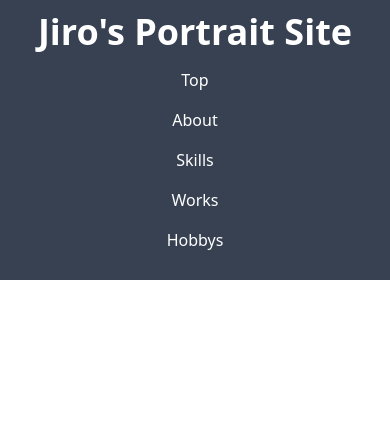
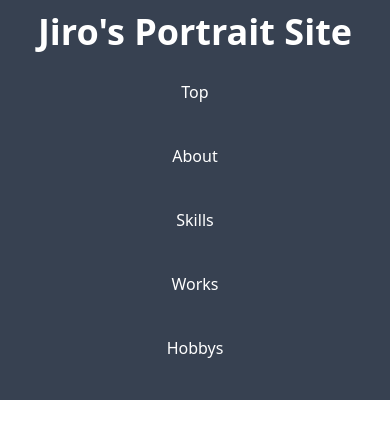
Before and after one commit to POD-azlamarhyu/portraitSite, a Next.js app: page /components/organisms/header in a window 390 px wide. Shown: the top 438 px of the page. Built offline with nearby package versions, Linux system fonts and the light colour scheme.

Commit message:
feature: add toppage images

```diff
--- a/pages/components/organisms/header.js
+++ b/pages/components/organisms/header.js
@@ -1,4 +1,4 @@
-import React from "react";
+
 import Link from "next/link";
 const webTitle = "Jiro's Portrait Site";
 
@@ -6,44 +6,44 @@ const Navbar = () =>{
     return(
         <div className="py-2">
             <ul className="flex flex-col items-center justify-center sm:flex-row md:justify-end sm:mt-2 sm:h-12">
-                <li className="text-white px-6 py-2 w-1/2 text-center hover:opacity-50 hover:bg-gray-400 sm:w-1/4 md:1/5 lg:w-1/6">
+                <li className="text-white px-6 py-2 w-1/2 text-center sm:w-1/4 md:1/5 lg:w-1/6">
                     <Link
                         href={"/components/organisms/top"}
                         as="/"
                     >
-                        <a className="align-middle block sm:text-xl md:text-2xl ">Top</a>
+                        <a className="p-3 align-middle block sm:text-xl md:text-2xl hover:opacity-50 hover:bg-gray-400">Top</a>
                     </Link>
                 </li>
-                <li className="text-white px-6 py-2 w-1/2 text-center hover:opacity-50 hover:bg-gray-400 sm:w-1/4 md:1/5 lg:w-1/6">
+                <li className="text-white px-6 py-2 w-1/2 text-center sm:w-1/4 md:1/5 lg:w-1/6">
                     <Link
                         href={"/components/organisms/about"}
                         as="/about"
                     >
-                        <a className="align-middle block sm:text-xl md:text-2xl">About</a>
+                        <a className="p-3 align-middle block sm:text-xl md:text-2xl hover:opacity-50 hover:bg-gray-400">About</a>
                     </Link>
                 </li>
-                <li className="text-white px-6 py-2 w-1/2 text-center hover:opacity-50 hover:bg-gray-400 sm:w-1/4 md:1/5 lg:w-1/6">
+                <li className="text-white px-6 py-2 w-1/2 text-center sm:w-1/4 md:1/5 lg:w-1/6">
                     <Link
                         href={"/components/organisms/skills"}
                         as="/skills"
                     >
-                        <a className="align-middle block sm:text-xl md:text-2xl">Skills</a>
+                        <a className="p-3 align-middle block sm:text-xl md:text-2xl hover:opacity-50 hover:bg-gray-400">Skills</a>
                     </Link>
                 </li>
-                <li className="text-white px-6 py-2 w-1/2 text-center hover:opacity-50 hover:bg-gray-400 sm:w-1/4 md:1/5 lg:w-1/6">
+                <li className="text-white px-6 py-2 w-1/2 text-center sm:w-1/4 md:1/5 lg:w-1/6">
                     <Link
                         href={"/components/organisms/works"}
                         as="/works"
                         >
-                        <a className="align-middle block sm:text-xl md:text-2xl">Works</a>
+                        <a className="p-3 align-middle block sm:text-xl md:text-2xl hover:opacity-50 hover:bg-gray-400">Works</a>
                     </Link>
                 </li>
-                <li className="text-white px-6 py-2 w-1/2 text-center hover:opacity-50 hover:bg-gray-400 sm:w-1/4 md:1/5 lg:w-1/6">
+                <li className="text-white px-6 py-2 w-1/2 text-center sm:w-1/4 md:1/5 lg:w-1/6">
                     <Link
                         href={"/components/organisms/hobbys"}
                         as="/hobbys"
                     >
-                        <a className="align-middle block sm:text-xl md:text-2xl">Hobbys</a>
+                        <a className="p-3 align-middle block sm:text-xl md:text-2xl hover:opacity-50 hover:bg-gray-400">Hobbys</a>
                     </Link>
                 </li>
             </ul>
--- a/pages/components/organisms/top.js
+++ b/pages/components/organisms/top.js
@@ -3,7 +3,8 @@ import React from "react";
 import Header from './header';
 import Footer from './footer';
 const topImage1 = require("../../../public/portrait_top.png").default;
-const topImage2 = require("../../../public/00239_Moment.jpg").default;
+const topImage2 = require("../../../public/portraitsite_top2.png").default;
+const topImage3 = require("../../../public/portraitsite_top3.png").default;
 
 const Top = () => {
     return(
@@ -14,9 +15,14 @@ const Top = () => {
                     <img src={topImage1.src} alt="topimg" />
                 </div>
             </div>
-            <div className="m-0 p-0 bg-gray-700 block lg:hidden">
+            <div className="m-0 p-0 bg-gray-700 block">
                 <div className="m-0 p-0">
                     <img src={topImage2.src} alt="topimg2"/>
+                </div>
+            </div>
+            <div className="m-0 p-0 bg-gray-700 block">
+                <div className="m-0 p-0">
+                    <img src={topImage3.src} alt="topimg2"/>
                 </div>
             </div>
             <Footer />
```
Also changed, not shown: public/portraitsite_top2.png (added), 1 other file (tests, documents, lock files or other folders).
